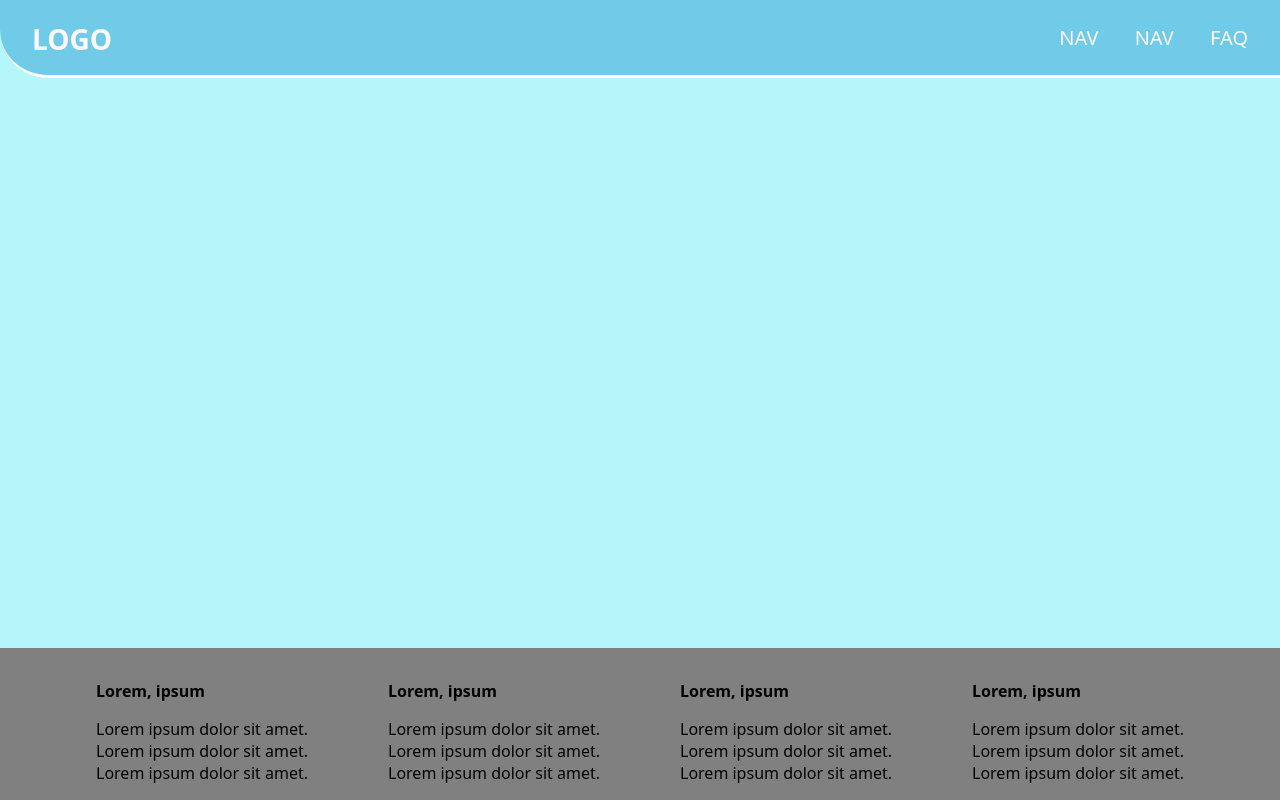
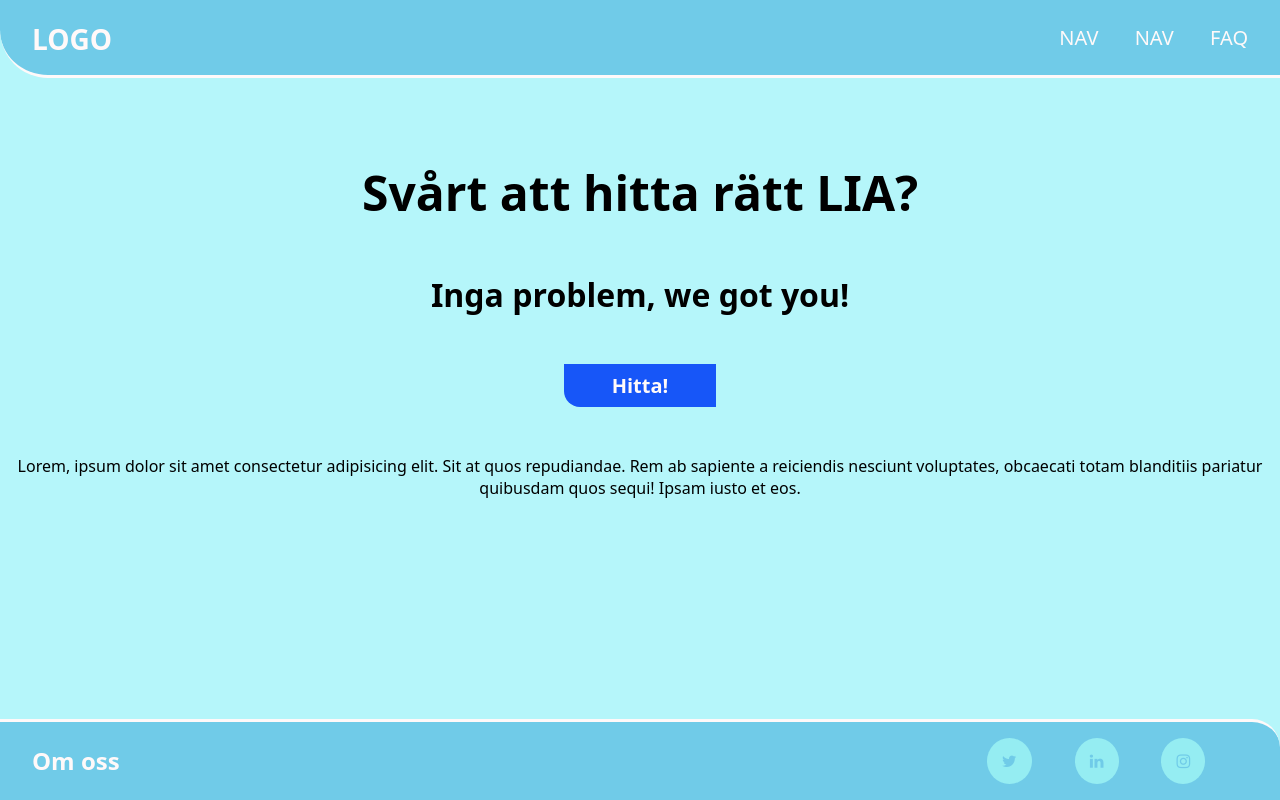
Before and after one commit to Sofgren89/agil-projektledning-grupp, a website built with Parcel: page src/index.html in a window 1280 px wide. Built offline with nearby package versions, Linux system fonts and the light colour scheme; some packages are replaced by stand-ins of ours; no server answers; the database is empty.

Commit message:
Added hero section on landingpage and styled footer
Added css and html for landing page and footer, OBS links are not working.

```diff
--- a/src/css/style.css
+++ b/src/css/style.css
@@ -65,24 +65,77 @@ main{
 }
 
 
+/*Hero section*/
+.hero{
+    display: flex;
+    align-items: center;
+    justify-content: center;
+    flex-direction: column;
+    text-align: center;
+    gap: 3rem;
+    padding-inline: 1rem;
+    margin-top: 4rem;
+}
+
+.hero h2{
+    font-size: clamp(2rem, 4vw + 1rem, 3rem);
+}
+
+.hero h3{
+    font-size: clamp(1.5rem, 2vw + 1rem, 2rem);
+}
+
+.hero button{
+    color: var(--white);
+    background-color: var(--primary-color);
+    border: none;
+    font-size: 1.25rem;
+    font-weight: 700;
+    padding: .5rem 3rem;
+    border-radius: 0 0 0 1rem;
+}
+
+.hero p{
+    font-size: 1rem;
+    width: 100%;
+}
+
+
 /* Footer */
 footer {
     display: flex;
-    flex-direction: column;
+    justify-content: space-between;
     align-items: center;
+    padding: 1rem 2rem;
     width: 100%;
-    background-color: gray;
-    padding: 1rem;
-    margin-top: 4rem;
+    background-color: var(--secondary-color);
+    border-top: 3px solid var(--white);
+    border-radius: 0 1.75rem 0 0;
 }
 
 footer h4 {
-    margin-block: 1rem;
+    color: var(--white);
+    font-size: 1.5rem;
 }
 
-@media screen and (min-width: 600px) {
-    footer {
-        flex-direction: row;
-        justify-content: space-evenly;
-    }
+/* social media icons */
+footer div{
+    display: flex;
+    justify-content: space-evenly;
+    align-items: center;
+    width: 25%;
 }
+
+.fa {
+    background-color: var(--accent-color);
+    color: var(--secondary-color);
+    border-radius: 50%;
+    padding: 5%;
+    text-align: center;
+    text-decoration: none;
+  }
+
+  .fa:hover {
+    background-color: #1756F8;
+    color: var(--white);
+  }
--- a/src/index.html
+++ b/src/index.html
@@ -1,5 +1,6 @@
 <!DOCTYPE html>
 <html lang="en">
+
 <head>
     <meta charset="UTF-8">
     <meta http-equiv="X-UA-Compatible" content="IE=edge">
@@ -7,7 +8,11 @@
     <script src="index.js" type="module"></script>
     <title>InternConnect</title>
     <link rel="stylesheet" href="./css/style.css">
+
+    <!-- Social media icons-->
+    <link rel="stylesheet" href="https://cdnjs.cloudflare.com/ajax/libs/font-awesome/4.7.0/css/font-awesome.min.css">
 </head>
+
 <body>
     <header>
         <h1 class="logo"><a href="/">LOGO</a></h1>
@@ -18,35 +23,22 @@
         </div>
     </header>
 
-    <main></main>
+    <main>
+        <section class="hero">
+            <h2>Svårt att hitta rätt LIA?</h2>
+            <h3>Inga problem, we got you!</h3>
+            <button>Hitta!</button>
+            <p>Lorem, ipsum dolor sit amet consectetur adipisicing elit. Sit at quos repudiandae. Rem ab sapiente a reiciendis nesciunt voluptates, obcaecati totam blanditiis pariatur quibusdam quos sequi! Ipsam iusto et eos.</p>
+        </section>
+    </main>
 
     <footer>
+        <h4>Om oss</h4>
         <div>
-            <h4>Lorem, ipsum</h4>
-            <p>Lorem ipsum dolor sit amet.</p>
-            <p>Lorem ipsum dolor sit amet.</p>
-            <p>Lorem ipsum dolor sit amet.</p>
+            <a href="#" class="fa fa-twitter"></a>
+            <a href="#" class="fa fa-linkedin"></a>
+            <a href="#" class="fa fa-instagram"></a>
         </div>
-
-        <div>
-            <h4>Lorem, ipsum</h4>
-            <p>Lorem ipsum dolor sit amet.</p>
-            <p>Lorem ipsum dolor sit amet.</p>
-            <p>Lorem ipsum dolor sit amet.</p>
-        </div>
-
-        <div>
-            <h4>Lorem, ipsum</h4>
-            <p>Lorem ipsum dolor sit amet.</p>
-            <p>Lorem ipsum dolor sit amet.</p>
-            <p>Lorem ipsum dolor sit amet.</p>
-        </div>
-
-        <div>
-            <h4>Lorem, ipsum</h4>
-            <p>Lorem ipsum dolor sit amet.</p>
-            <p>Lorem ipsum dolor sit amet.</p>
-            <p>Lorem ipsum dolor sit amet.</p>
-        </div>
-    </footer></body>
+    </footer>
+</body>
 </html>
```
